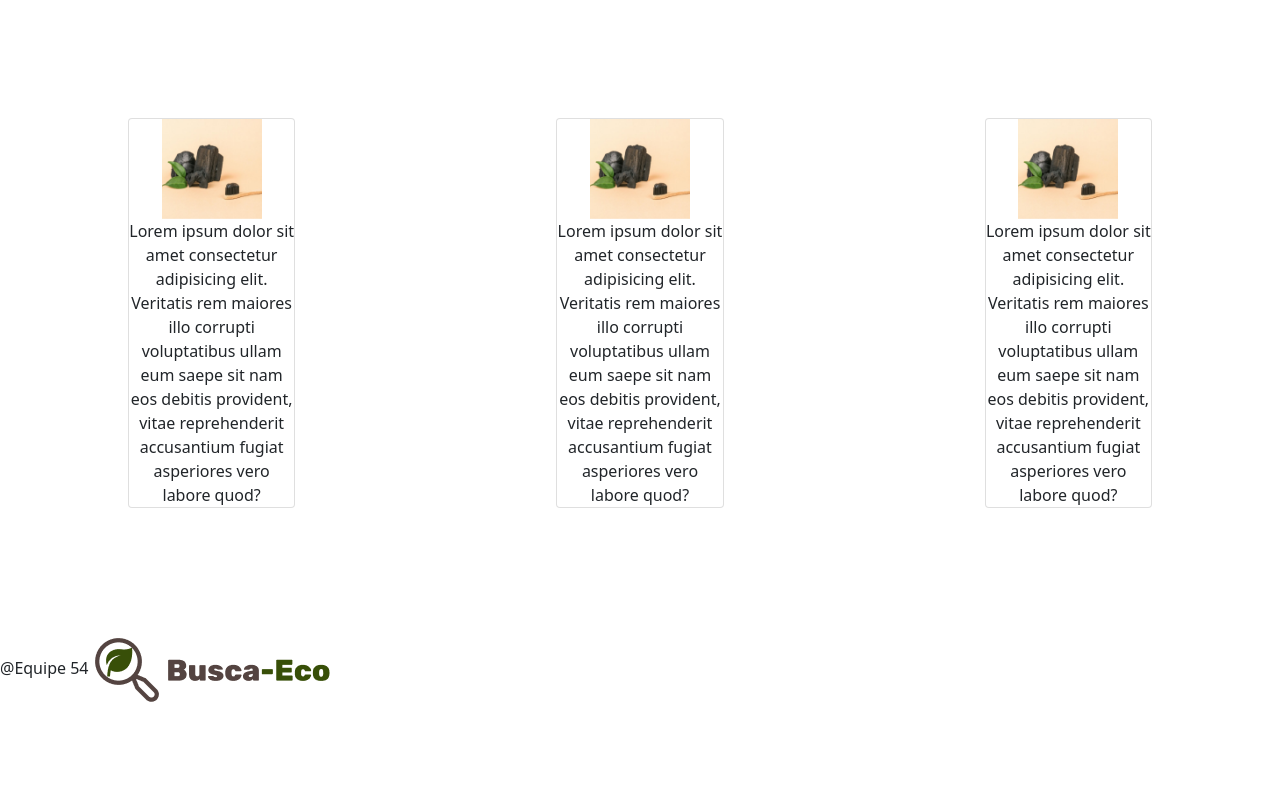
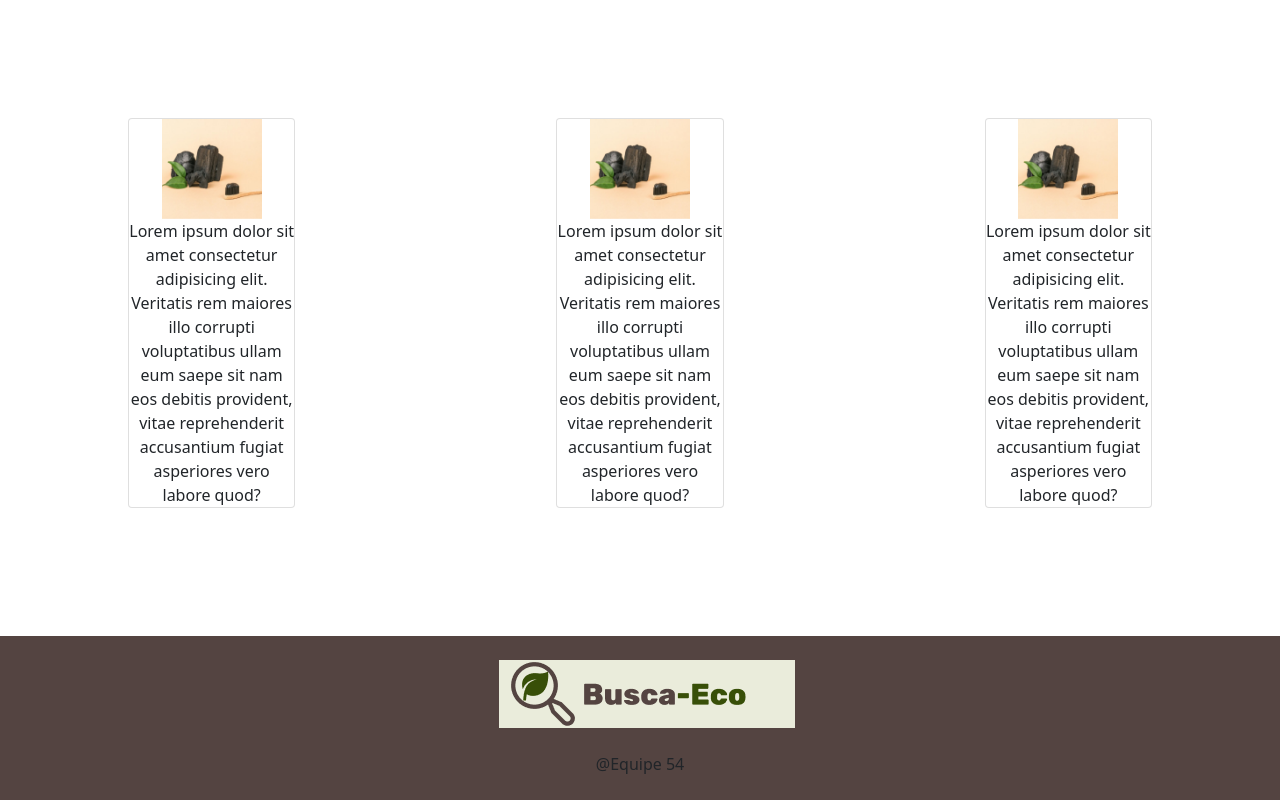
Before and after one commit to YasminRamos/hackathon-provi, a plain HTML site: page index.html in a window 1280 px wide. Shown: the part 1921-2721 px from the top of the page. Before the commit the page ends 2625 px from the top, so only its background shows below. Drawn offline with nearby package versions, Linux system fonts and the light colour scheme; a web font is replaced by a local one.

Commit message:
alterações home - footer

```diff
--- a/index.html
+++ b/index.html
@@ -109,8 +109,10 @@
 
 
 
-    <footer style="background-color: #544441"><!--div do logo da busca-eco --> </footer>
-           <span>@Equipe 54</span>
-           <img src="Imagens/logo-completa.png" alt="Busca-Eco">
+    <footer><!--div do logo da busca-eco -->
+           <br>
+           <div container="text-center">
+            <img src="./Imagens/logo-completa.png" alt="Busca-Eco" id="imagemfinal"></div><br>
+           <div class="text-center">@Equipe 54</div><br></footer>
 </body>
 </html>
--- a/style.css
+++ b/style.css
@@ -1,6 +1,7 @@
 body {
     font-family: 'BIZ UDMincho', serif;
     background-color: #E5E5E5;
+    overflow: overlay;
 }
 
 h5{
@@ -122,3 +123,15 @@ align-items: center;
 .card img{
   width: 100px;
 }
+
+footer{
+  background-color: #544441 !important;
+  width: 100%;
+}
+
+#imagemfinal {
+  background-color: #EAECDB !important;
+  margin-left: 39%;
+  padding-left: 10px;
+  padding-right: 1px;
+}
```
